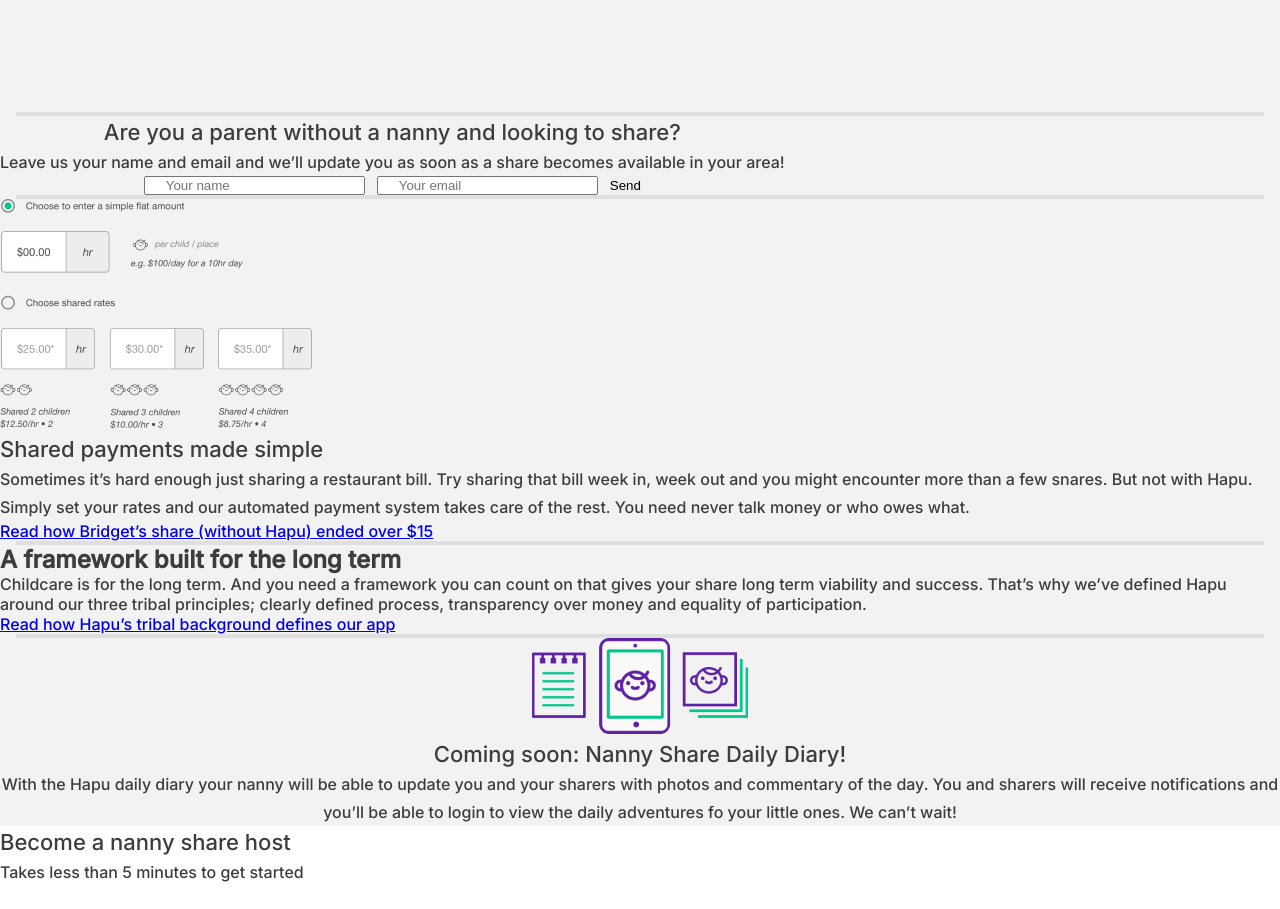
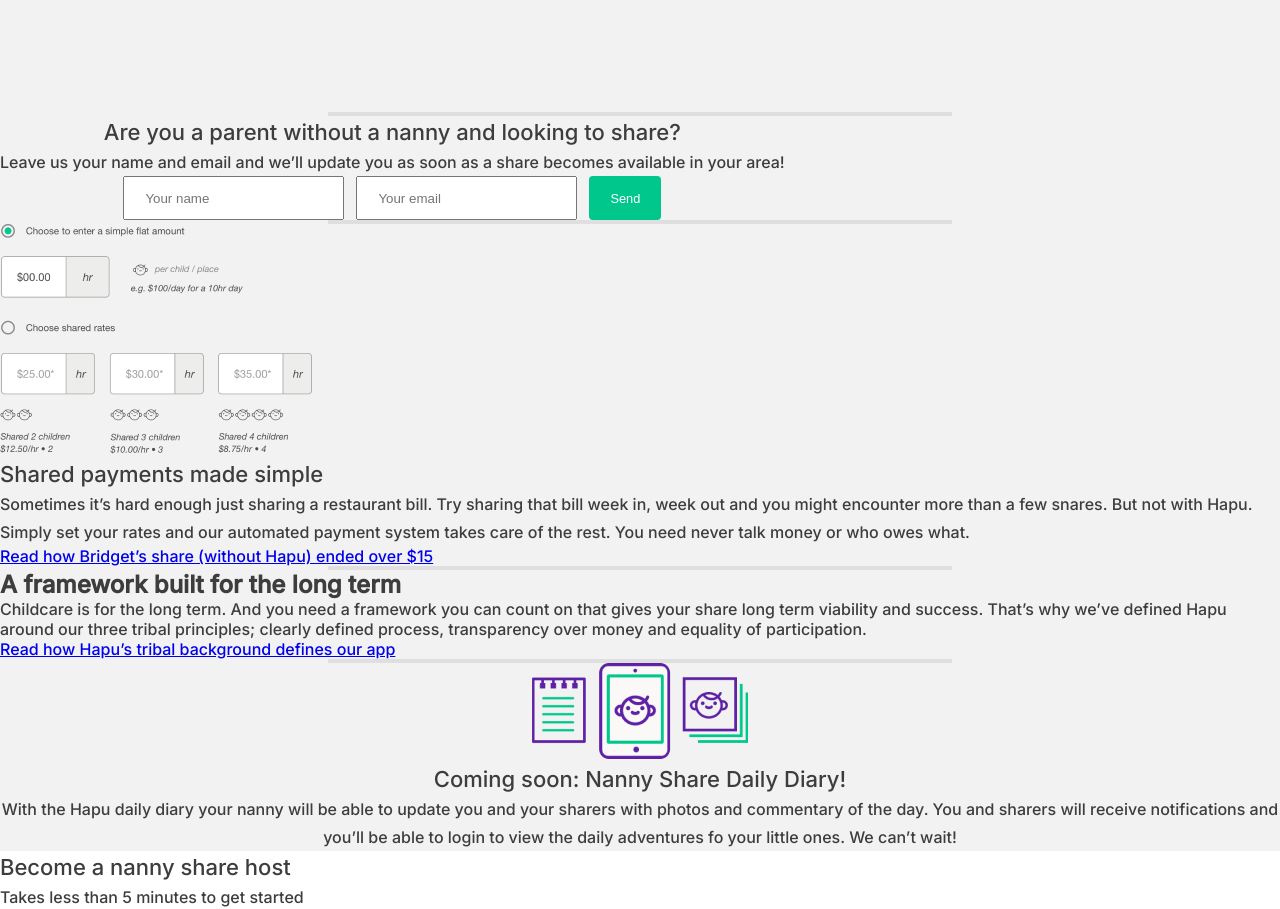
Before and after one commit to walterlbf/react-challenge, a React (Create React App) app: page / in a window 1280 px wide. Shown: the part 1242-2151 px from the top of the page. Built offline with nearby package versions, Linux system fonts and the light colour scheme.

Commit message:
provider desktop ok

```diff
--- a/src/styles/Contact.css
+++ b/src/styles/Contact.css
@@ -20,6 +20,19 @@
   display: flex;
   gap: 12px;
   justify-content: center;
+}
+
+.send-button{
+  background: #00c88c;
+  border-radius: 4px;
+  border: none;
+  color: #fff;
+  cursor: pointer;
+  font-size: 0.8rem;
+  overflow: hidden;
+  padding: 12px 21px;
+  transition-duration: 0.5s;
+  height: 44px;
 }
 
 input {
--- a/src/styles/GlobalCss.css
+++ b/src/styles/GlobalCss.css
@@ -16,7 +16,7 @@
 
 .divider{
   border: 2px solid #DFDFDF;
-  margin: 0px 16px;
+  margin: 0px 328px;
 }
 
 @media (max-width: 340px) {
```
Also changed, not shown: src/components/Contact.jsx (indentation only).
